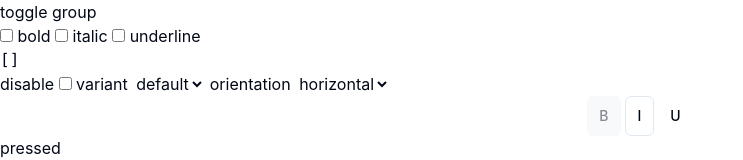
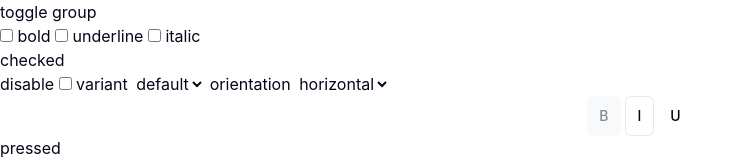
Before and after one commit to fcrozatier/choco-ui, a SvelteKit app: page /toggle-group in a window 1280 px wide. Shown: the top 160 px of the page, without its empty margins (0-743 px from the left). Built offline with nearby package versions, Linux system fonts and the light colour scheme.

Commit message:
snippet example

```diff
--- a/src/routes/toggle-group/+page.svelte
+++ b/src/routes/toggle-group/+page.svelte
@@ -1,6 +1,8 @@
 <script lang="ts">
+	import { createToggleGroup } from "$lib/builders/toggle-group/toggle-group.svelte";
 	import type { Orientation } from "$lib/internal/types";
 	import * as ToggleGroup from "$lib/ui/toggle-group";
+	import { nanoId } from "$lib/utils/nano";
 
 	let disabled: boolean | undefined = $state();
 	let variant: "outline" | "default" = $state("default");
@@ -9,19 +11,25 @@
 	let pressed: (() => []) | undefined = $state();
 
 	let group = $state([]);
+
+	const { action: toggleGroup, createItem } = createToggleGroup();
 </script>
 
-<fieldset>
+{#snippet toggleItem({ id = nanoId(), value, disabled })}
+	{@const item = createItem({ value, disabled })}
+	<input use:item.action bind:group type="checkbox" {id} {value} name="toggle-group" />
+	<label for={id}>{value}</label>
+{/snippet}
+
+<fieldset use:toggleGroup>
 	<legend>toggle group</legend>
-	<input bind:group type="checkbox" id="bold" value="bold" name="toggle-group" />
-	<label for="bold">bold</label>
-	<input bind:group type="checkbox" id="italic" value="italic" name="toggle-group" />
-	<label for="italic">italic</label>
-	<input bind:group type="checkbox" id="underline" value="underline" name="toggle-group" />
-	<label for="underline">underline</label>
+	{@render toggleItem({ value: "bold" })}
+	{@render toggleItem({ value: "underline" })}
+	{@render toggleItem({ value: "italic" })}
 </fieldset>
 
-<pre>{JSON.stringify(group, null, 2)}</pre>
+checked
+<pre>{group}</pre>
 
 <label>
 	disable
```
